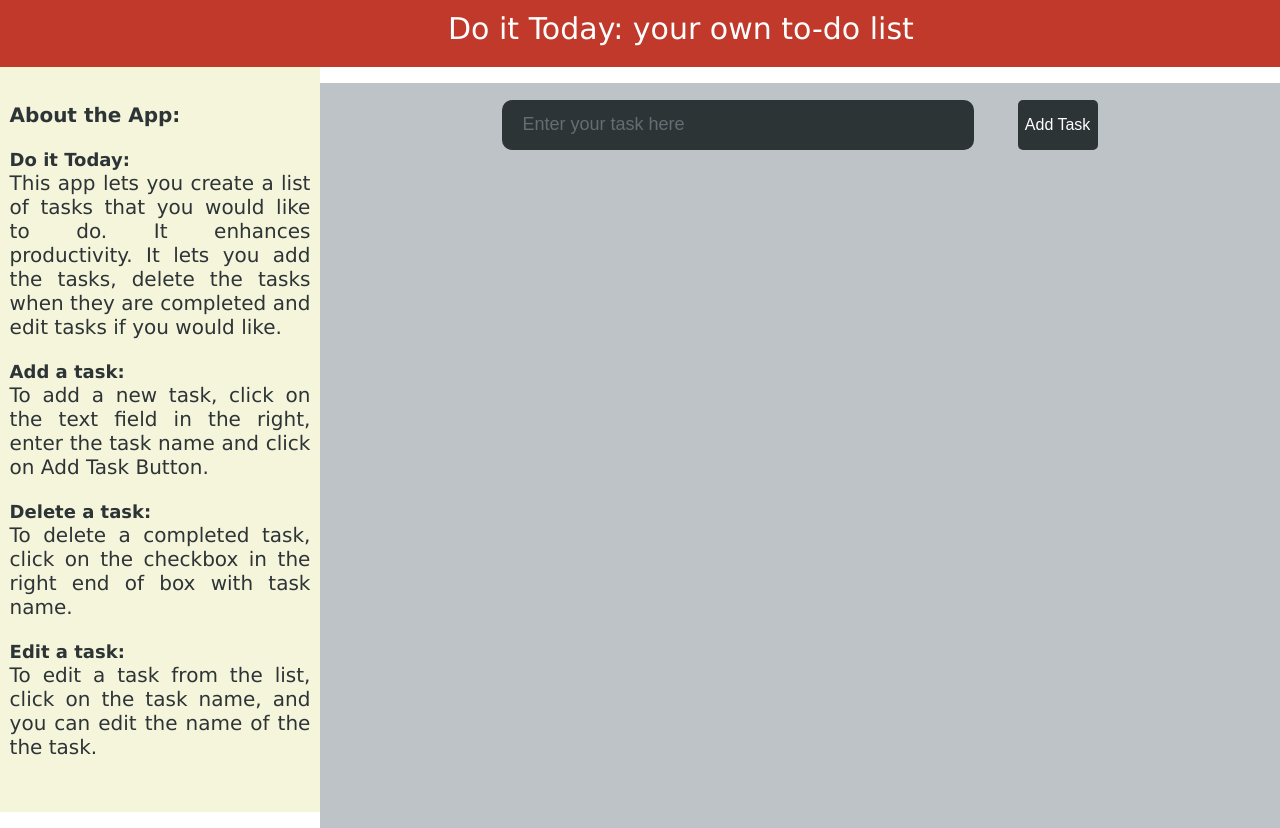
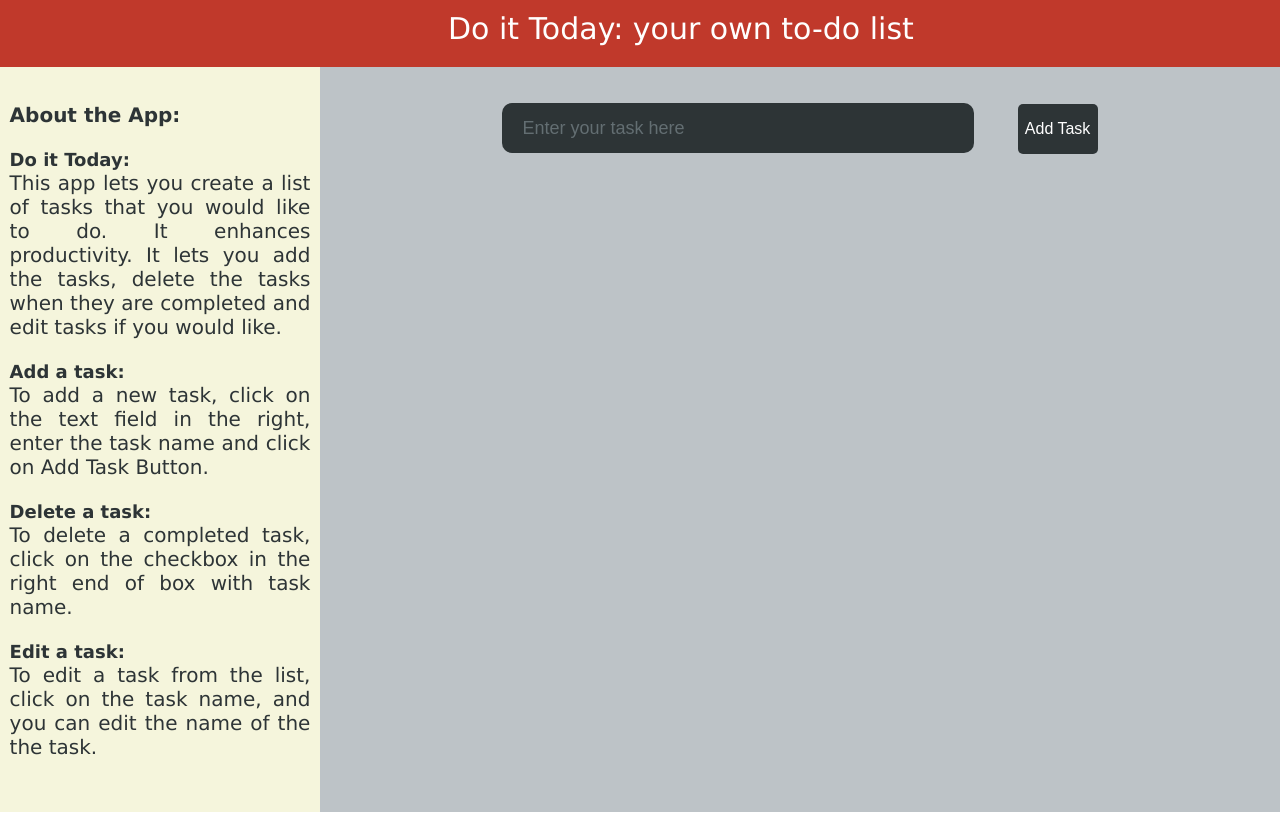
Before and after one commit to RohitKeswani/todolist, a React (Create React App) app: page / in a window 1280 px wide. Built offline with nearby package versions, Linux system fonts and the light colour scheme; the HTML template or start-up script is replaced by a standard one.

Commit message:
Fixed positioning issues on window resize

```diff
--- a/src/App.css
+++ b/src/App.css
@@ -7,7 +7,7 @@ body{
   min-height: 745px;
   width : 75%;
   margin-left: 25%;
-  margin-top: -58.45%;
+  position: absolute;
 }
 
 #to-do-form {
--- a/src/SideBar.css
+++ b/src/SideBar.css
@@ -2,6 +2,7 @@
     background-color: beige;
     height: 745px;
     width: 25%;
+    float:left;
 }
 
 .heading{
```
